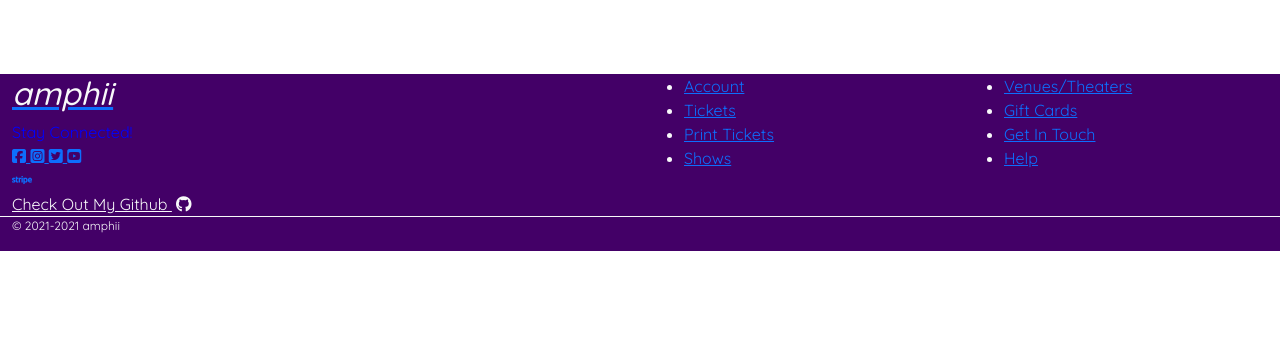
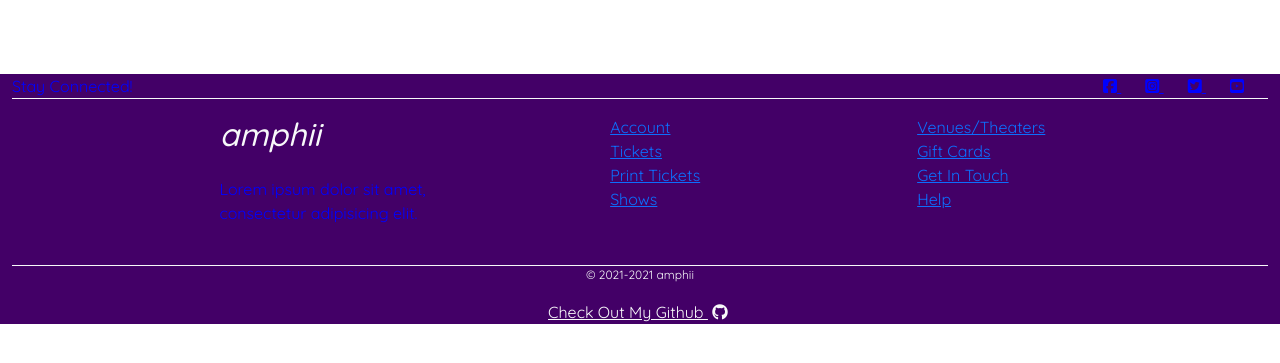
Before and after one commit to S-Lowes/Code-Institute-MS4, a Django app: page / in a window 1280 px wide. Shown: the part 90-453 px from the top of the page. Run offline with Django 3.2, Linux system fonts and the light colour scheme; some libraries are stand-ins or nearby versions.

Commit message:
(refactor): Additional Bootstrap changes to base.html footer

```diff
--- a/templates/base.html
+++ b/templates/base.html
@@ -93,54 +93,45 @@
 
     <footer class="container-fluid">
 
-      <div class="row">
-        <div class="col-6">
-          <div class="">
-            <a href="{% url 'home' %}" class="">
-              <h2 class="logo-font text-light">
-                amphii
-              </h2>
-            </a>
+      <section class="d-flex justify-content-center justify-content-lg-between">
+        <!-- Left -->
+        <div class="me-5 d-none d-lg-block">
+          <span>Stay Connected!</span>
         </div>
 
-          <div class="">
-            Stay Connected!
-          </div>
-          <div class="">
-            <a class="" href="https://www.facebook.com/" target="_blank">
+        <!-- Right -->
+        <div>
+          <a class="me-4 text-reset" href="https://www.facebook.com/" target="_blank">
             <i class="fab fa-facebook-square"></i>
           </a>
-            <a class="" href="https://www.instagram.com/" target="_blank">
+          <a class="me-4 text-reset" href="https://www.instagram.com/" target="_blank">
             <i class="fab fa-instagram-square"></i>
           </a>
-            <a class="" href="https://twitter.com/" target="_blank">
+          <a class="me-4 text-reset" href="https://twitter.com/" target="_blank">
             <i class="fab fa-twitter-square"></i>
           </a>
-            <a class="" href="https://www.youtube.com/" target="_blank">
+          <a class="me-4 text-reset" href="https://www.youtube.com/" target="_blank">
             <i class="fab fa-youtube-square"></i>
           </a>
         </div>
-          <div class="">
-            <a class="" href="https://stripe.com/" target="_blank">
-              <i class="fab fa-stripe"></i>
-            </a>
-          </div>
-          <div class="">
-            <a class="text-light" href="#">
-              Check Out My Github
-              <span class="icon">
-                <i class="fab fa-github"></i>
+      </section>
 
-              </span>
-            </a>
-          </div>
+      <div class="decoration-line"></div>
+
+      <section class="container text-center text-md-start">
+        <div class="row mt-3">
+
+          <div class="col-md-3 col-lg-4 col-xl-3 mx-auto mb-4">
+            <h2 class="logo-font text-light mb-4">
+              amphii
+            </h2>
+            <p>
+              Lorem ipsum dolor sit amet, consectetur adipisicing elit.
+            </p>
           </div>
 
-        <div class="col-6">
-          <div class="row">
-
-            <div class="col-6">
-              <ul class="text-light" aria-labelledby="">
+          <div class="col-md-2 col-lg-2 col-xl-2 mx-auto mb-4">
+            <ul class="list-unstyled text-light" aria-labelledby="">
               <li><a class="footer-link" href="#">Account</a></li>
               <li><a class="footer-link" href="#">Tickets</a></li>
               <li><a class="footer-link" href="#">Print Tickets</a></li>
@@ -148,8 +139,8 @@
             </ul>
           </div>
 
-            <div class="col-6">
-              <ul class="text-light" aria-labelledby="">
+          <div class="col-md-3 col-lg-2 col-xl-2 mx-auto mb-4">
+            <ul class="list-unstyled text-light" aria-labelledby="">
               <li><a class="footer-link" href="#">Venues/Theaters</a></li>
               <li><a class="footer-link" href="#">Gift Cards</a></li>
               <li><a class="footer-link" href="#">Get In Touch</a></li>
@@ -158,17 +149,27 @@
           </div>
 
         </div>
+      </section>
 
-        </div>
+      <div class="decoration-line"></div>
 
-      </div>
-
-      <div id="" class="row">
-        <div class="decoration-line"></div>
+      <section>
+        <div id="" class="text-center">
+          <div>
             <p class="copyright text-light">
               &copy; 2021-2021 amphii
             </p>
           </div>
+          <div>
+            <a class="text-light" href="#">
+              Check Out My Github
+              <span class="icon">
+                <i class="fab fa-github"></i>
+              </span>
+            </a>
+          </div>
+        </div>
+      </section>
 
     </footer>
 
```
Lines whose indentation alone changed are shown as unchanged.
